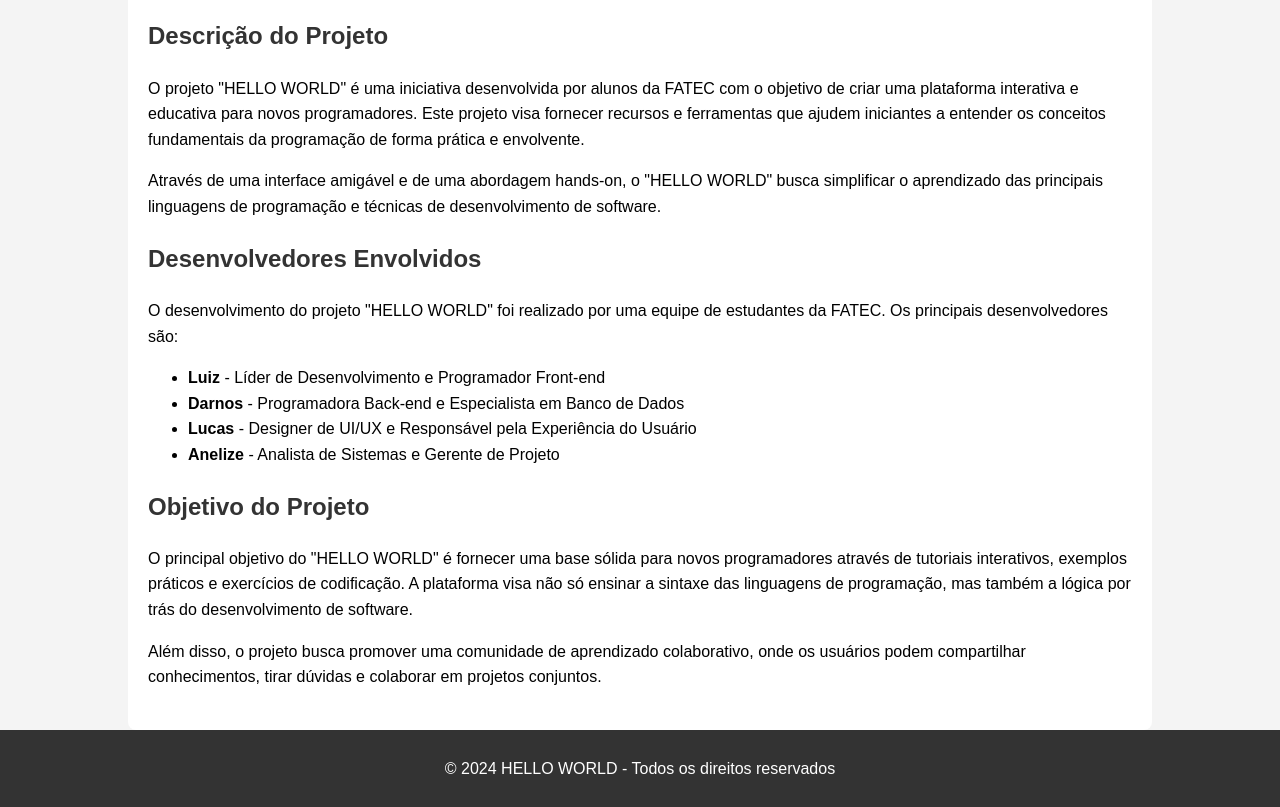
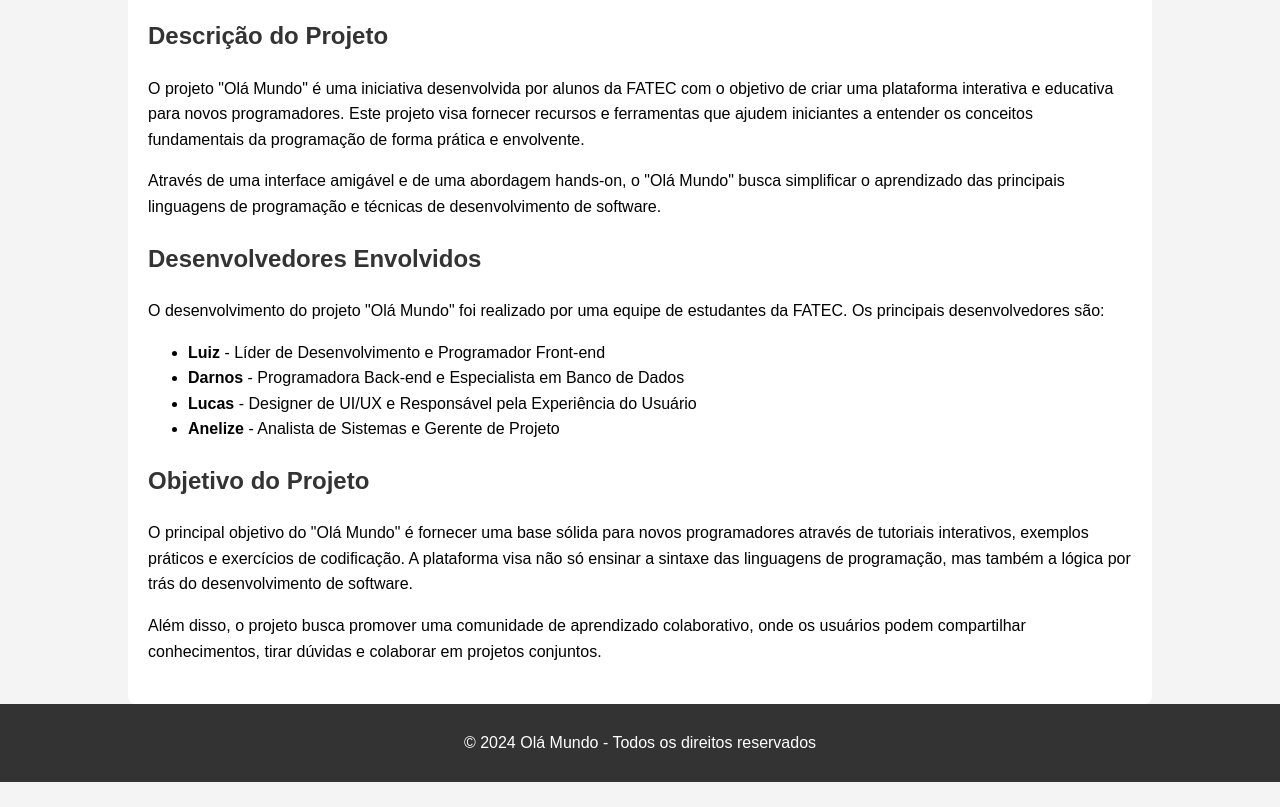
Before and after one commit to hamc/fatec-5sem, a plain HTML site: page Sobre.html in a window 1280 px wide. Shown: the part 251-1058 px from the top of the page. After the commit the page ends 1033 px from the top, so only its background shows below. Drawn offline with Linux system fonts and the light colour scheme.

Commit message:
teste pull request

```diff
--- a/Sobre.html
+++ b/Sobre.html
@@ -4,7 +4,7 @@
 <head>
     <meta charset="UTF-8">
     <meta name="viewport" content="width=device-width, initial-scale=1.0">
-    <title>Sobre o Projeto - HELLO WORLD</title>
+    <title>Sobre o Projeto - Olá Mundo</title>
     <style>
         body {
             font-family: Arial, sans-serif;
@@ -101,17 +101,17 @@
             <section class="section">
                 <h1>SOBRE O PROJETO</h1>
                 <h2>Descrição do Projeto</h2>
-                <p>O projeto "HELLO WORLD" é uma iniciativa desenvolvida por alunos da FATEC com o objetivo de criar uma
+                <p>O projeto "Olá Mundo" é uma iniciativa desenvolvida por alunos da FATEC com o objetivo de criar uma
                     plataforma interativa e educativa para novos programadores. Este projeto visa fornecer recursos e
                     ferramentas que ajudem iniciantes a entender os conceitos fundamentais da programação de forma
                     prática e envolvente.</p>
-                <p>Através de uma interface amigável e de uma abordagem hands-on, o "HELLO WORLD" busca simplificar o
+                <p>Através de uma interface amigável e de uma abordagem hands-on, o "Olá Mundo" busca simplificar o
                     aprendizado das principais linguagens de programação e técnicas de desenvolvimento de software.</p>
             </section>
 
             <section class="section">
                 <h2>Desenvolvedores Envolvidos</h2>
-                <p>O desenvolvimento do projeto "HELLO WORLD" foi realizado por uma equipe de estudantes da FATEC. Os
+                <p>O desenvolvimento do projeto "Olá Mundo" foi realizado por uma equipe de estudantes da FATEC. Os
                     principais desenvolvedores são:</p>
                 <ul>
                     <li><strong>Luiz</strong> - Líder de Desenvolvimento e Programador Front-end</li>
@@ -123,7 +123,7 @@
 
             <section class="section">
                 <h2>Objetivo do Projeto</h2>
-                <p>O principal objetivo do "HELLO WORLD" é fornecer uma base sólida para novos programadores através de
+                <p>O principal objetivo do "Olá Mundo" é fornecer uma base sólida para novos programadores através de
                     tutoriais interativos, exemplos práticos e exercícios de codificação. A plataforma visa não só
                     ensinar a sintaxe das linguagens de programação, mas também a lógica por trás do desenvolvimento de
                     software.</p>
@@ -136,7 +136,7 @@
     </div>
 
     <footer>
-        <p>&copy; 2024 HELLO WORLD - Todos os direitos reservados</p>
+        <p>&copy; 2024 Olá Mundo - Todos os direitos reservados</p>
     </footer>
 </body>
 
```
Also changed, not shown: index.html (+2 -2 lines), 2 other files.
